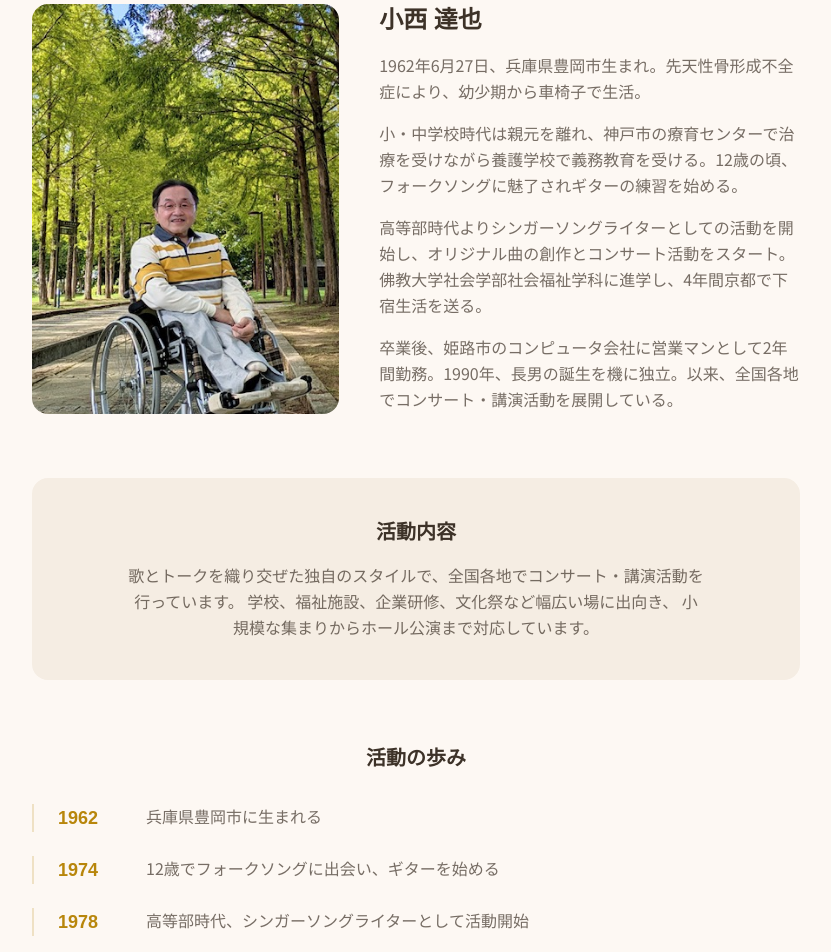
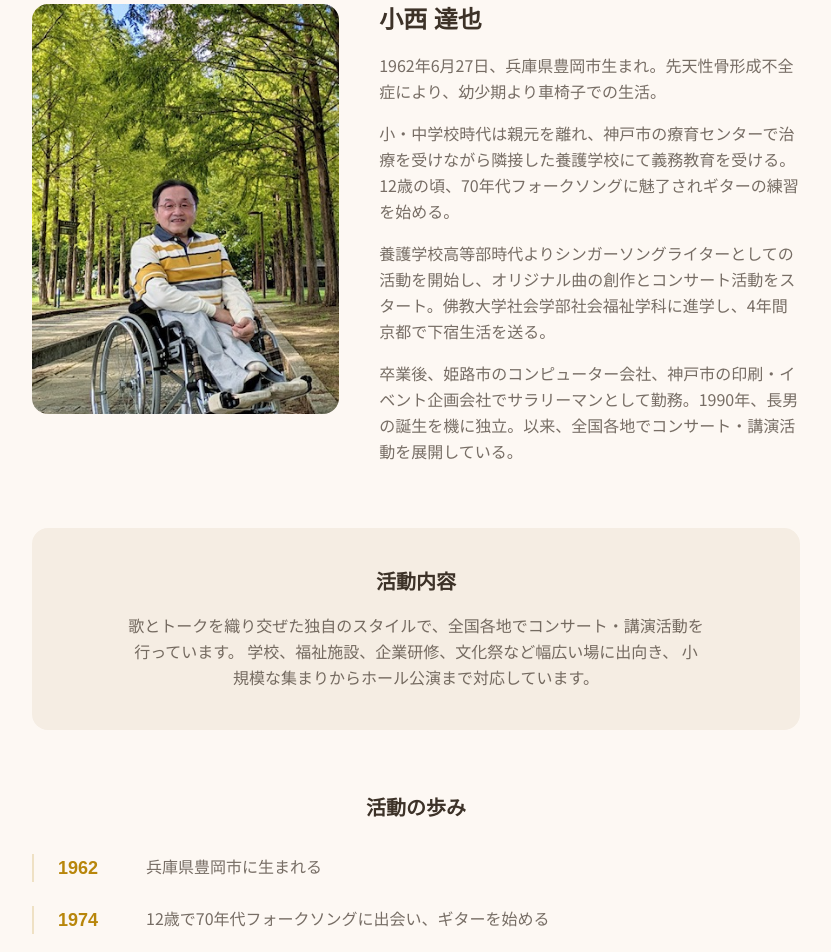
Before and after one commit to gitmrk2k6/farther-hp, a Next.js app: page /profile in a window 1280 px wide. Shown: the part 380-1332 px from the top of the page, without its empty margins (224-1055 px from the left). Built offline with nearby package versions, Linux system fonts and the light colour scheme.

Commit message:
fix: プロフィールの経歴詳細を修正
Co-Authored-By: Claude Opus 4.6 <noreply@anthropic.com>

```diff
--- a/src/app/profile/page.tsx
+++ b/src/app/profile/page.tsx
@@ -39,16 +39,16 @@ export default function ProfilePage() {
                 </h3>
                 <div className="space-y-4 text-foreground/70 leading-relaxed">
                   <p>
-                    1962年6月27日、兵庫県豊岡市生まれ。先天性骨形成不全症により、幼少期から車椅子で生活。
+                    1962年6月27日、兵庫県豊岡市生まれ。先天性骨形成不全症により、幼少期より車椅子での生活。
                   </p>
                   <p>
-                    小・中学校時代は親元を離れ、神戸市の療育センターで治療を受けながら養護学校で義務教育を受ける。12歳の頃、フォークソングに魅了されギターの練習を始める。
+                    小・中学校時代は親元を離れ、神戸市の療育センターで治療を受けながら隣接した養護学校にて義務教育を受ける。12歳の頃、70年代フォークソングに魅了されギターの練習を始める。
                   </p>
                   <p>
-                    高等部時代よりシンガーソングライターとしての活動を開始し、オリジナル曲の創作とコンサート活動をスタート。佛教大学社会学部社会福祉学科に進学し、4年間京都で下宿生活を送る。
+                    養護学校高等部時代よりシンガーソングライターとしての活動を開始し、オリジナル曲の創作とコンサート活動をスタート。佛教大学社会学部社会福祉学科に進学し、4年間京都で下宿生活を送る。
                   </p>
                   <p>
-                    卒業後、姫路市のコンピュータ会社に営業マンとして2年間勤務。1990年、長男の誕生を機に独立。以来、全国各地でコンサート・講演活動を展開している。
+                    卒業後、姫路市のコンピューター会社、神戸市の印刷・イベント企画会社でサラリーマンとして勤務。1990年、長男の誕生を機に独立。以来、全国各地でコンサート・講演活動を展開している。
                   </p>
                 </div>
               </div>
@@ -78,10 +78,10 @@ export default function ProfilePage() {
               <div className="space-y-6">
                 {[
                   { year: "1962", text: "兵庫県豊岡市に生まれる" },
-                  { year: "1974", text: "12歳でフォークソングに出会い、ギターを始める" },
-                  { year: "1978", text: "高等部時代、シンガーソングライターとして活動開始" },
+                  { year: "1974", text: "12歳で70年代フォークソングに出会い、ギターを始める" },
+                  { year: "1978", text: "養護学校高等部時代、シンガーソングライターとして活動開始" },
                   { year: "1982", text: "佛教大学社会学部社会福祉学科に進学（京都）" },
-                  { year: "1986", text: "大学卒業後、姫路市のコンピュータ会社に営業マンとして就職" },
+                  { year: "1986", text: "大学卒業後、姫路市のコンピューター会社、神戸市の印刷・イベント企画会社でサラリーマンとして勤務" },
                   { year: "1990", text: "長男の誕生を機に独立。全国でのコンサート・講演活動を本格始動" },
                   { year: "現在", text: "コンサート・講演の実績は2,500本以上。全国各地で活動を続ける" },
                 ].map((item, i) => (
```
